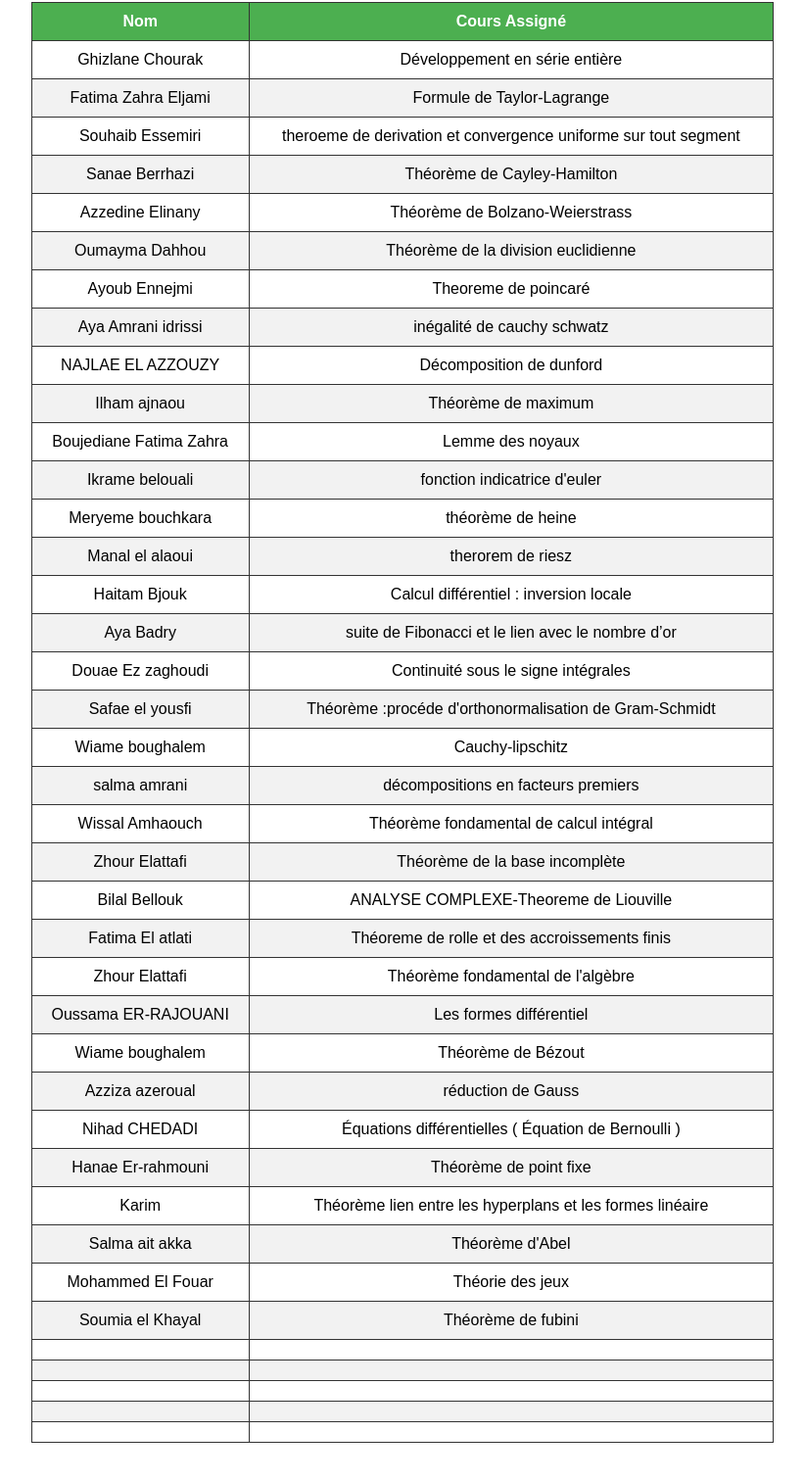
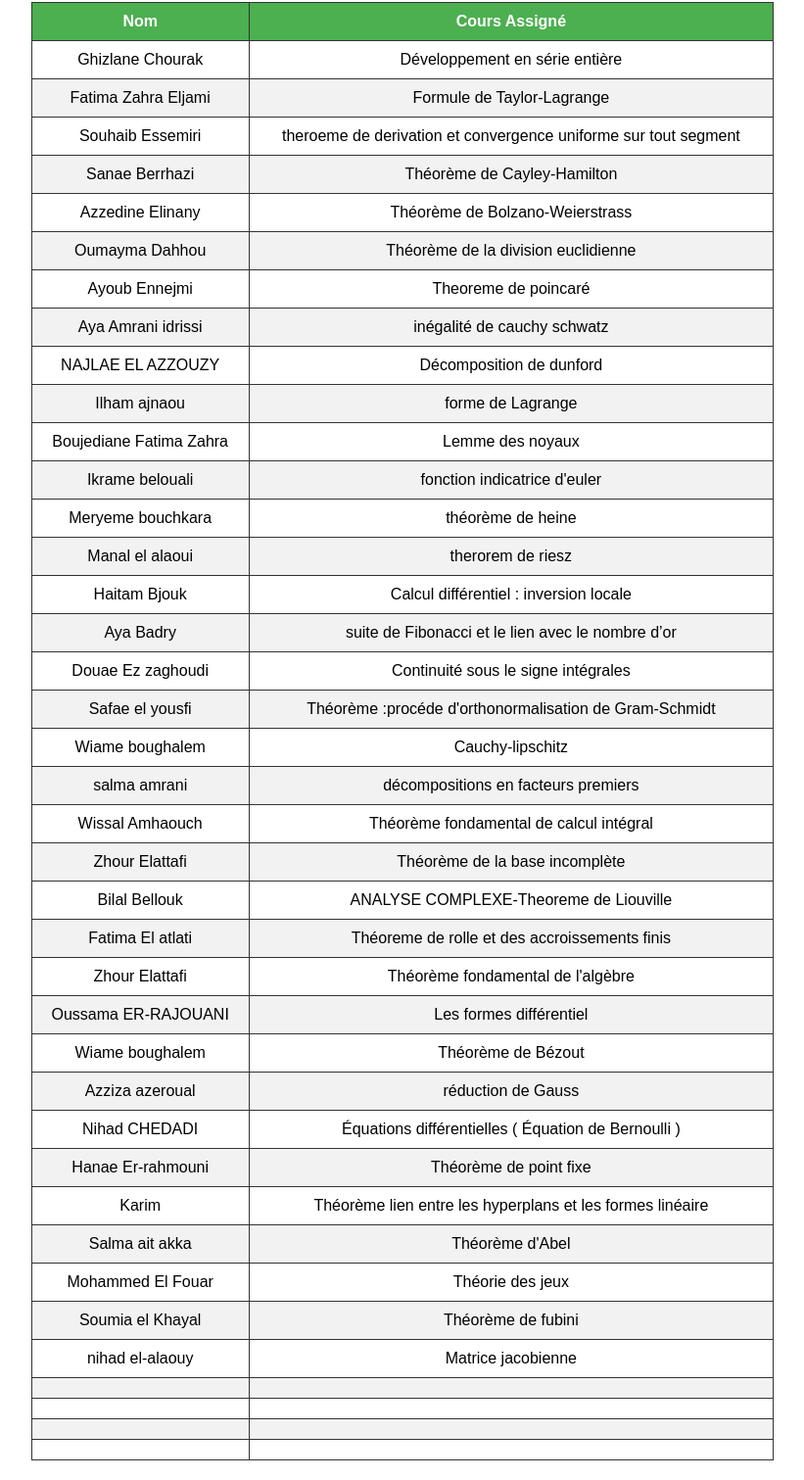
Before and after one commit to ISLAMOUSSAM/courses-oussama, a plain HTML site: page index.html in a window 1280 px wide. Shown: the part 56-1567 px from the top of the page at 98% size, without its empty margins (229-1050 px from the left). Drawn offline with Linux system fonts and the light colour scheme.

Commit message:
Update index.html

```diff
--- a/index.html
+++ b/index.html
@@ -79,7 +79,7 @@
         </tr>
         <tr>
             <td>Ilham ajnaou</td>
-            <td>Théorème de maximum</td>
+            <td> forme de Lagrange</td>
         </tr>
         <tr>
             <td>Boujediane Fatima Zahra</td>
@@ -178,8 +178,8 @@
             <td>Théorème de fubini</td>
         </tr>
         <tr>
-            <td></td>
-            <td></td>
+            <td>nihad el-alaouy</td>
+            <td>Matrice jacobienne</td>
         </tr>
         <tr>
             <td></td>
```
